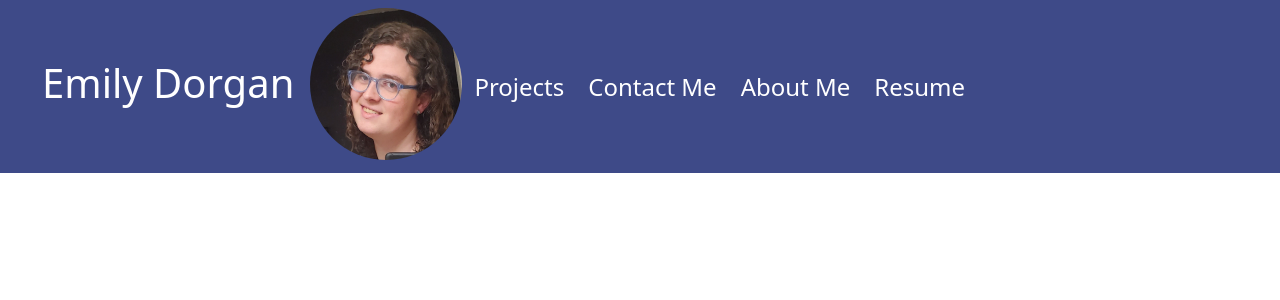
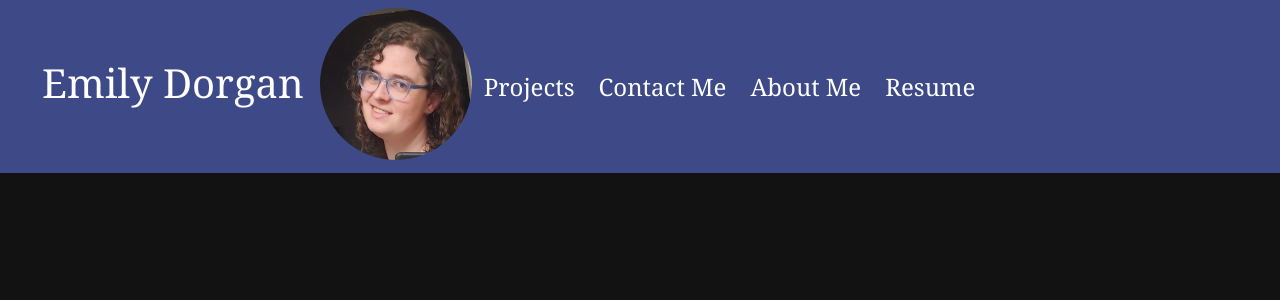
Before and after one commit to emdorgan/react-portfolio, a React (Create React App) app: page / in a window 1280 px wide. Shown: the top 300 px of the page. Built offline with nearby package versions, Linux system fonts and the light colour scheme.

Commit message:
set up the css to change based on which link is active

```diff
--- a/src/App.css
+++ b/src/App.css
@@ -1,5 +1,6 @@
 :root {
-  --mainSiteColor: rgb(62, 74, 136); /* Learned to avoid using saturated colors on dark themes */
+  --mainSiteColor: #3e4a88; /* Learned to avoid using saturated colors on dark themes */
+  --secondaryColor: #be9299;
 }
 
 *,
@@ -27,9 +28,8 @@ body{
   font-size: 2em;
 }
 
-/* my portfolio will always have some variation of white, blue, pink because those are trans colors */
 .nav-custom a:hover{
-  color: pink;
+  color: pink
 }
 .my-name{
   font-size: 1.5em;
@@ -45,10 +45,6 @@ body{
   width: 152px;
   border-radius: 50%;
   margin-bottom: 5px;
-}
-
-.active {
-  text-decoration-line: underline;
 }
 
 section {
@@ -86,7 +82,7 @@ section h2 {
   width: fit-content;
 }
 .landing-text p:hover{
-  background-color: rgb(190, 146, 153);
+  background-color: pink;
 }
 
 .landing-text a {
@@ -165,6 +161,18 @@ section article {
   max-height: 300px;
 }
 
+/* .custom-active, .custom-active:visited, .custom-active:active, .custom-active:focus {
+  color: blue;
+} */
+
+.nav-custom .custom-active,
+.nav-custom .custom-active:focus,
+.nav-custom .custom-active:link,
+.nav-custom .custom-active:visited,
+.nav-custom .custom-active:active
+ {
+  color: pink;
+}
 
 @media only screen and (max-width: 990px){
   .profile {
--- a/src/components/Nav.js
+++ b/src/components/Nav.js
@@ -9,7 +9,7 @@ export default function Nav({ currentPage, handlePageChange }){
                     <a
                         href = "#portfolio"
                         onClick={() => handlePageChange('Portfolio')}
-                        className={currentPage === 'Home' ? 'nav-link active' : 'nav-link'}
+                        className={currentPage === 'Portfolio' ? 'nav-link custom-active' : 'nav-link'}
                     >
                         Projects
                     </a>
@@ -18,7 +18,7 @@ export default function Nav({ currentPage, handlePageChange }){
                     <a
                         href = "#contact"
                         onClick={() => handlePageChange('Contact')}
-                        className={currentPage === 'Contact' ? 'nav-link active' : 'nav-link'}
+                        className={currentPage === 'Contact' ? 'nav-link custom-active' : 'nav-link'}
                     >
                         Contact Me
                     </a>
@@ -27,7 +27,7 @@ export default function Nav({ currentPage, handlePageChange }){
                     <a
                         href = "#about"
                         onClick={() => handlePageChange('About')}
-                        className={currentPage === 'Home' ? 'nav-link active' : 'nav-link'}
+                        className={currentPage === 'About' ? 'nav-link custom-active' : 'nav-link'}
                     >
                         About Me
                     </a>
--- a/src/components/PortfolioContainer.js
+++ b/src/components/PortfolioContainer.js
@@ -6,6 +6,7 @@ import Home from './pages/Home';
 import Portfolio from './pages/Portfolio'
 import Contact from './pages/Contact';
 
+document.body.style = "font-family: Georgia, 'Times New Roman', Times, serif; background-color: #121212;";
 
 export default function PortfolioContainer() {
     const [currentPage, setCurrentPage] = useState('Home');
@@ -28,7 +29,7 @@ export default function PortfolioContainer() {
     const handlePageChange = (page) => setCurrentPage(page);
 
     return (
-        <div>
+        <div className="app">
             <Header currentPage={currentPage} handlePageChange={handlePageChange} />
             {renderPage()}
             <Footer/>
```
